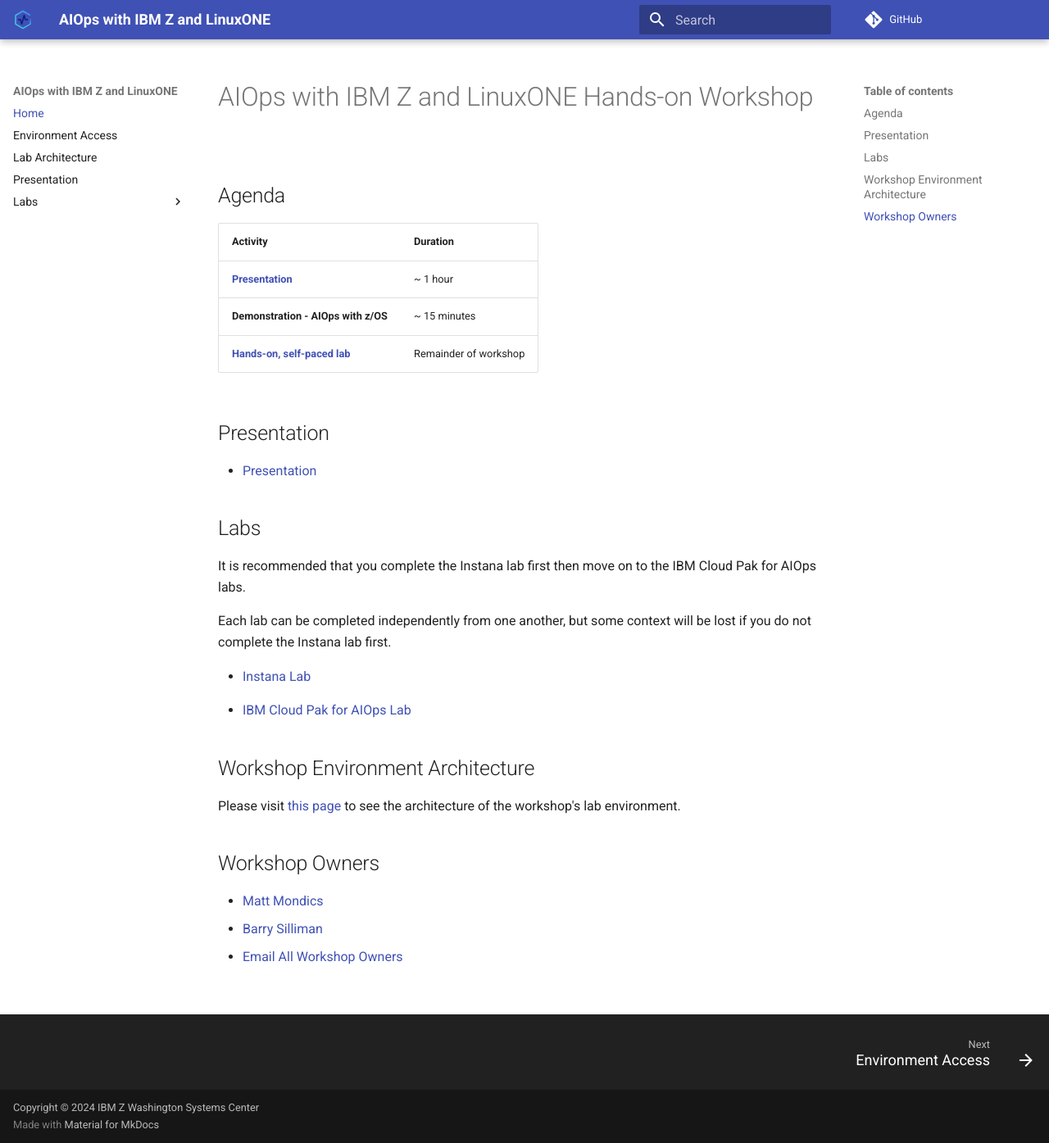
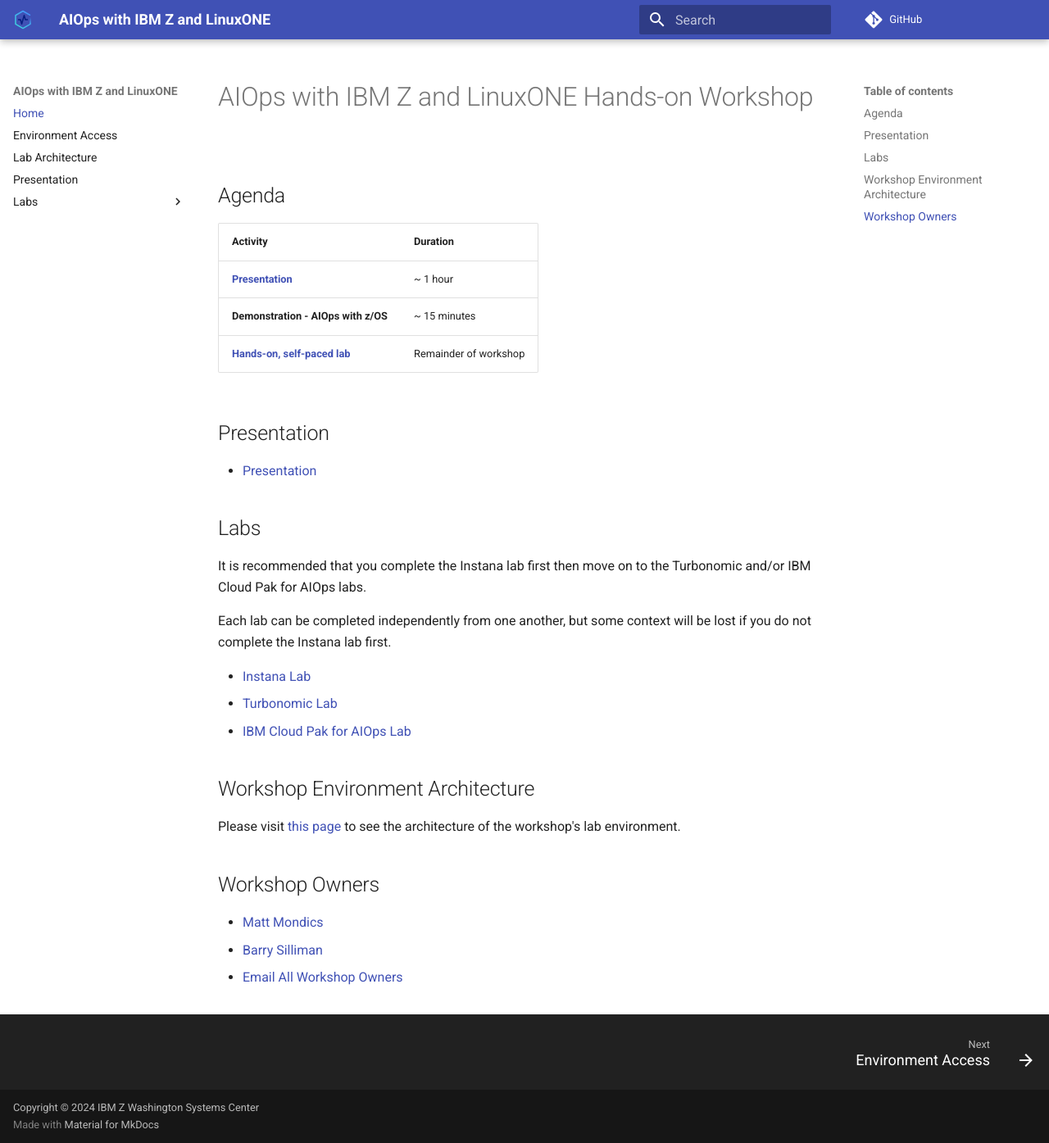
Before and after one commit to mmondics/aiops-z, an MkDocs documentation site: the page built from docs/index.md, in a window 1280 px wide and 1395 px high. Shown: the whole window at 82% size. Built offline with MkDocs 1.6.1 and Material for MkDocs 9.7.7, drawn with Linux system fonts in a browser that asks for light colours; comment, search, counter and statistics services are not loaded.

Commit message:
unhide turbonomic lab

```diff
--- a/docs/index.md
+++ b/docs/index.md
@@ -13,12 +13,12 @@
 * <a href="aiops-z_11-21-24.pdf" target="_blank">Presentation</a>
 
 ## Labs
-It is recommended that you complete the Instana lab first then move on to the <!--Turbonomic and/or --> IBM Cloud Pak for AIOps labs.
+It is recommended that you complete the Instana lab first then move on to the Turbonomic and/or IBM Cloud Pak for AIOps labs.
 
 Each lab can be completed independently from one another, but some context will be lost if you do not complete the Instana lab first.
 
 * [Instana Lab](instana-lab.md)
-<!-- * [Turbonomic Lab](turbonomic-lab.md) -->
+* [Turbonomic Lab](turbonomic-lab.md)
 * [IBM Cloud Pak for AIOps Lab](cp4aiops-lab.md)
 
 ## Workshop Environment Architecture
--- a/mkdocs.yml
+++ b/mkdocs.yml
@@ -10,7 +10,7 @@ nav:
     - Presentation: aiops-z_11-21-24.pdf
     - Labs:
       - Instana: 'labs/instana-lab.md'
-      # - Turbonomic: 'labs/turbonomic-lab.md'
+      - Turbonomic: 'labs/turbonomic-lab.md'
       - IBM Cloud Pak for AIOps: 'labs/cp4aiops-lab.md'
 
 theme:
```
Also changed, not shown: docs/access.md (+2 -2 lines), docs/labs/cp4aiops-lab.md (+3 -3 lines), docs/labs/instana-lab.md (+2 -2 lines).
